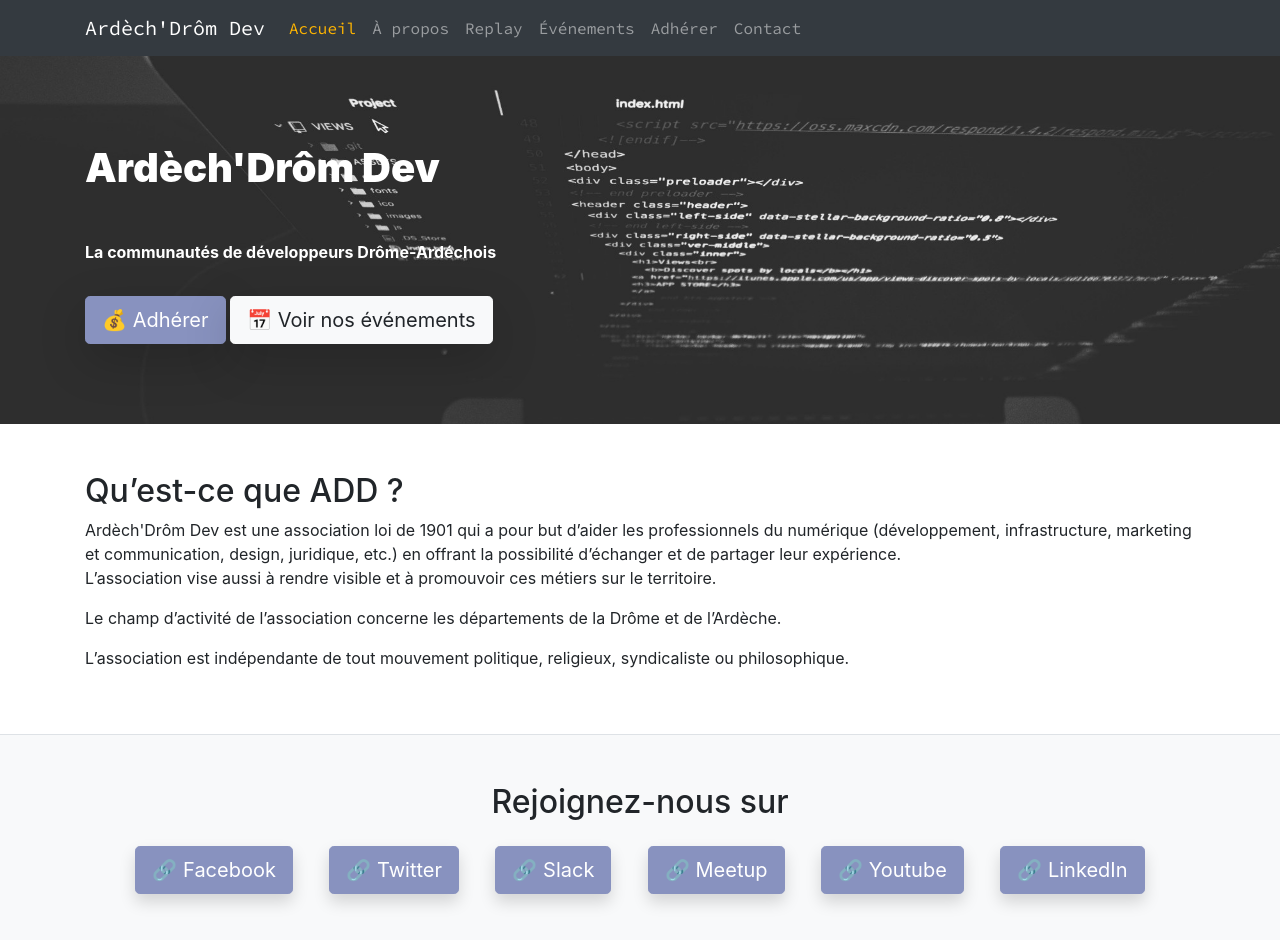
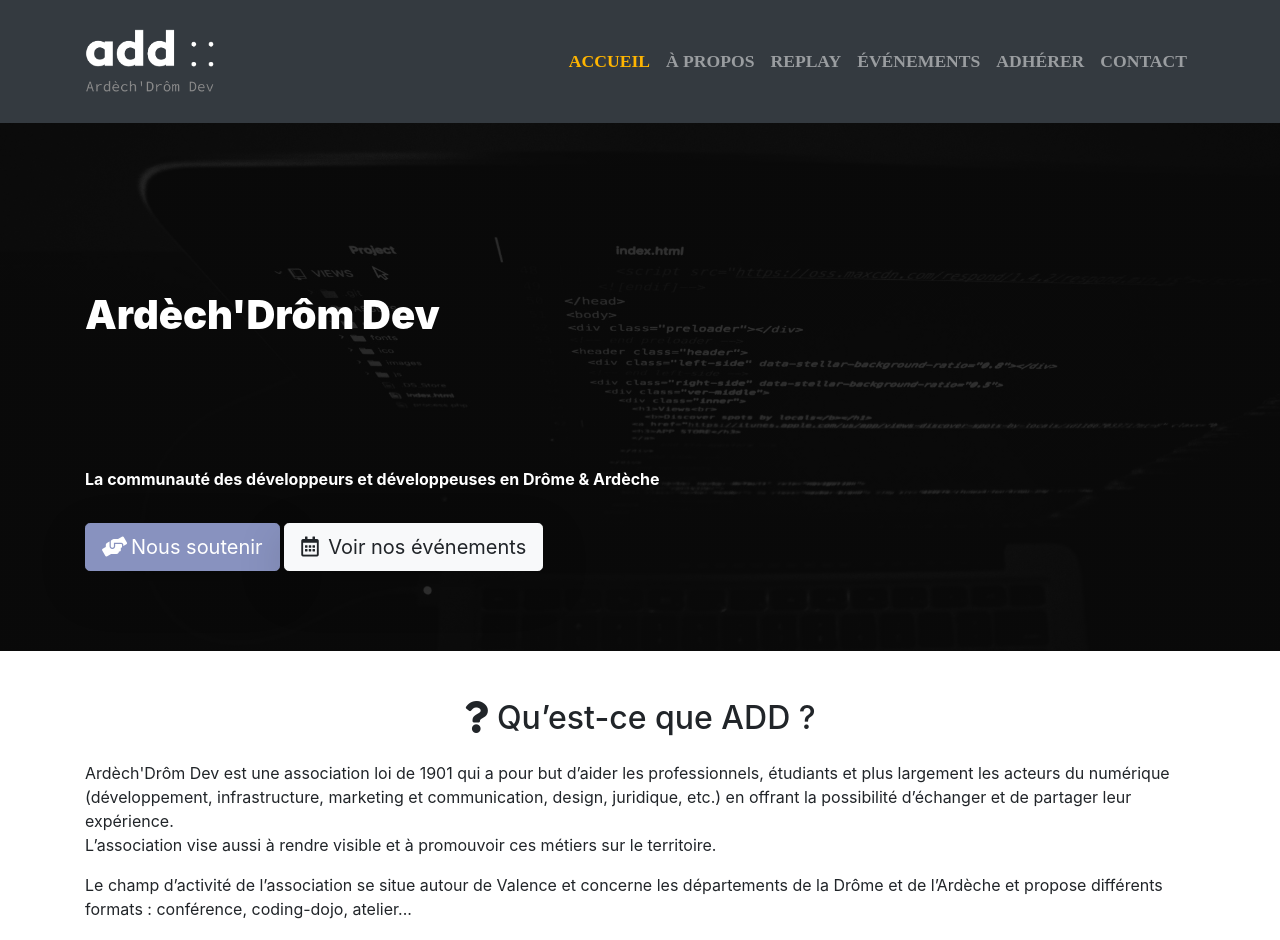
Before and after one commit to ArdechDromDev/website, a Jekyll site: the page built from index.html, in a window 1280 px wide. Shown: the top 940 px of the page. Built offline with Jekyll 4.4.1, drawn with Linux system fonts in a browser that asks for light colours; nearby versions of some CDN libraries; some web fonts are replaced; some of the changed text lies outside the part shown.

Commit message:
Ajout des icônes pour les réseaux sociaux dans les boutons et le footer. Refonte du menu avec ajout du logo en image et modification de la police Refonte de la home avec ajout de photos (via twitter)

```diff
--- a/_data/socials-networks.yml
+++ b/_data/socials-networks.yml
@@ -1,12 +1,18 @@
 - name: Facebook
+  icon: fab fa-facebook
   url: 'https://www.facebook.com/ardechdromdev/'
 - name: Twitter
+  icon: fab fa-twitter-square
   url: 'https://twitter.com/ArdechDromDev'
 - name: Slack
+  icon: fab fa-slack
   url: 'https://join.slack.com/t/ardech-drom-dev/shared_invite/enQtNDE5MzQ1NzEwODA3LTY1MDNkN2Y3MzA0ODAwMTg1MzhkOTcwOTY4YTRkMWUxMzI0NWMyOTU0ZmYwNjhiOTMwOGE0ZDYyNmVkNTJkZWE'
 - name: Meetup
+  icon: fab fa-meetup
   url: 'https://www.meetup.com/fr-FR/Ardech-Drom-Dev/'
 - name: Youtube
+  icon: fab fa-youtube
   url: 'https://www.youtube.com/channel/UCGeZ9KihmkrUc_Zq9EcDFUQ'
 - name: LinkedIn
+  icon: fab fa-linkedin
   url: 'https://www.linkedin.com/company/ardechdromdev/'
--- a/_includes/footer.html
+++ b/_includes/footer.html
@@ -8,7 +8,7 @@
                 <h2>Suivez-nous</h2>
                 <ul>
                     {% for link in site.data.socials-networks %}
-                    <li><a href="{{ link.url }}" target="_blank">{{ link.name }}</a></li>
+                    <li><i class="{{link.icon}} mr-1"></i> <a href="{{ link.url }}" target="_blank">{{ link.name }}</a></li>
                     {% endfor %}
                 </ul>
             </article>
--- a/_includes/navigation.html
+++ b/_includes/navigation.html
@@ -1,11 +1,11 @@
-<header class="navbar navbar-expand-lg navbar-dark bg-dark">
+<header class="navbar navbar-expand-lg navbar-dark bg-dark py-4">
     <div class="container">
-        <a class="navbar-brand" href="/">{{ site.title }}</a>
+        <a class="navbar-brand" href="/" title="{{ site.title }}"><img src="/assets/img/add-logo-transparent.png" width="130px"></a>
         <button class="navbar-toggler" type="button" data-toggle="collapse" data-target="#navbarNav" aria-controls="navbarNav" aria-expanded="false" aria-label="Toggle navigation">
             <span class="navbar-toggler-icon"></span>
         </button>
-        <nav class="collapse navbar-collapse" id="navbarNav">
-            <ul class="navbar-nav">
+        <nav class="collapse navbar-collapse w-100 " id="navbarNav">
+            <ul class="navbar-nav ml-auto">
                 {% for item in site.data.navigation %}
                 <li class="nav-item {% if page.url == item.link %}active{% endif %}">
                     <a href="{{ item.link }}" class="nav-link">{{ item.name }}</a>
--- a/_sass/_footer.scss
+++ b/_sass/_footer.scss
@@ -19,6 +19,11 @@
     font-weight: bold;
   }
 
+  ul {
+    padding:0;
+    list-style-type: none;
+  }
+
   li, p{
     font-size: 0.9em;
   }
--- a/_sass/main.scss
+++ b/_sass/main.scss
@@ -3,28 +3,38 @@
 @import "footer";
 @import url('https://fonts.googleapis.com/css?family=Source+Code+Pro:300,400,600');
 @import url('https://fonts.googleapis.com/css?family=Source+Sans+Pro:300,400,600,900');
+@import url('https://fonts.googleapis.com/css?family=Pragati+Narrow:400');
 
 // Spacial monospace
 
 header.navbar, .title p {
   @extend .text-monospace;
+
 }
 
 header.navbar {
-  .navbar-nav .active > .nav-link {
+   li {
+        font-family: Pragati Narrow;
+	font-size:1.1em;
+	text-transform: uppercase;
+	font-weight:bold;
+   }
+
+   .navbar-nav .active > .nav-link {
     color:$special-highlight;
+
   }
 }
 
 .home {
-    background: url(/assets/img/home-carousel.jpg) no-repeat center;
+    background:  linear-gradient(0deg, rgba(0, 0, 0, 0.8), rgba(0, 0, 0, 0.8)),url(/assets/img/home-carousel.jpg) no-repeat center;
     background-size:cover;
     color: white;
     padding: 3em 0;
 
     h1 {
         font-weight: 900;
-        padding: 1em 0;
+        padding: 3em 0;
         font-weight: 900;
     }
 }
@@ -68,3 +78,10 @@
     }
   }
 }
+
+.card-img-top-bbl {
+    padding-top:10px;
+    width: 100%;
+    height: 6vw;
+    object-fit: contain;
+}
--- a/index.html
+++ b/index.html
@@ -1,18 +1,18 @@
 ---
 layout: default
-title: Home
+title: Association de développeurs et développeuses en Drôme et Ardèche
 ---
 <section class="home">
     <div class="container">
         <h1>Ardèch'Drôm Dev</h1>
-        <p class="font-weight-bolder">La communautés de développeurs Drôme-Ardéchois</p>
+        <p class="font-weight-bolder">La communauté des développeurs et développeuses en Drôme & Ardèche</p>
         <p class="py-3">
             <a href="/subscription" class="btn btn-secondary btn-lg shadow-lg">
-                💰 Adhérer
+                <i class="fas fa-hands-helping mr-1"></i>Nous soutenir
             </a>
             <a href="https://www.meetup.com/fr-FR/Ardech-Drom-Dev/" targer="_blank"
-                class="btn btn-light btn-lg shadow-lg">
-                📅 Voir nos événements
+               class="btn btn-light btn-lg shadow-lg">
+                <i class="far fa-calendar-alt mr-1"></i> Voir nos événements
             </a>
         </p>
     </div>
@@ -20,27 +20,72 @@
 
 <section class="py-5 border-bottom">
     <div class="container">
-        <h2>Qu’est-ce que ADD ?</h2>
+        <h2 class="text-center mb-4"><i class="fas fa-question"></i> Qu’est-ce que ADD ?</h2>
         <p>
-            Ardèch'Drôm Dev est une association loi de 1901 qui a pour but d’aider les professionnels du
+            Ardèch'Drôm Dev est une association loi de 1901 qui a pour but d’aider les professionnels, étudiants et plus
+            largement les acteurs du
             numérique (développement, infrastructure, marketing et communication, design,
             juridique, etc.) en offrant la possibilité d’échanger et de partager leur expérience.<br>
             L’association vise aussi à rendre visible et à promouvoir ces métiers sur le territoire.
         </p>
         <p>
-            Le champ d’activité de l’association concerne les départements de la Drôme et de l’Ardèche.
+            Le champ d’activité de l’association se situe autour de Valence et concerne les départements
+            de la Drôme et de l’Ardèche et propose différents formats : conférence, coding-dojo, atelier...
+        </p>
+        <p>
+            ADD propose également des vidéos sur sa chaîne YouTube afin de revoir des événements précédents.
         </p>
         <p>
             L’association est indépendante de tout mouvement politique, religieux, syndicaliste ou philosophique.
         </p>
     </div>
 </section>
+<section class="py-5">
+    <h2 class="text-center mb-4"><i class="far fa-images"></i> Nos conférences en images</h2>
+    <div class="container card-columns">
+        <div class="card">
+            <img class="card-img" src="https://pbs.twimg.com/media/ERKV4q3XsAYl_Wj?format=jpg&name=large"
+                 alt="Card image cap">
+        </div>
+        <div class="card">
+            <img class="card-img" src="https://pbs.twimg.com/media/EG8AT84WsAE5mBl?format=jpg&name=large"
+                 alt="Card image cap">
+        </div>
+        <div class="card">
+            <img class="card-img" src="https://pbs.twimg.com/media/EAyDGo0W4AA-Hzq?format=jpg&name=large"
+                 alt="Card image cap">
+        </div>
+        <div class="card">
+            <img class="card-img" src="https://pbs.twimg.com/media/D_nffLNWkAU6VBc?format=jpg&name=large"
+                 alt="Card image cap">
+        </div>
+        <div class="card">
+            <img class="card-img" src="https://pbs.twimg.com/media/D6tIWWNWwAAhtR1?format=jpg&name=large"
+                 alt="Card image cap">
+        </div>
+        <div class="card">
+            <img class="card-img" src="https://pbs.twimg.com/media/D4S3m7VWwAEFgwb?format=jpg&name=large"
+                 alt="Card image cap">
+        </div>
+        <div class="card">
+            <img class="card-img" src="https://pbs.twimg.com/media/D06oy8XXgAMASGG?format=jpg&name=medium"
+                 alt="Card image cap">
+        </div>
+
+        <div class="card">
+            <img class="card-img" src="https://pbs.twimg.com/media/DzOarQ3WoAEuQLy?format=jpg&name=large"
+                 alt="Card image cap">
+        </div>
+
+    </div>
+</section>
 <section class="py-5 border-bottom bg-light">
     <div class="container text-center">
-        <h2>Rejoignez-nous sur</h5>
+        <h2><i class="fas fa-link"></i> Rejoignez-nous sur</h5>
             <p>
                 {% for link in site.data.socials-networks %}
-                <a href="{{ link.url }}" target="_blank" class="btn btn-secondary btn-lg shadow m-3">🔗
+                <a href="{{ link.url }}" target="_blank" class="btn btn-secondary btn-lg shadow m-3"><i
+                    class="{{link.icon}} mr-1"></i>
                     {{ link.name }}</a>
                 {% endfor %}
             </p>
@@ -49,21 +94,41 @@
 </section>
 <section class="py-5">
     <div class="container">
-        <h2>📺 Replay</h2>
+        <h2 class="mb-4"><i class="fab fa-youtube"></i> Revoir une conférence</h2>
         <div class="row" id="videos"></div>
-        <p class="text-right">
-            <a href="/replay.html" class="btn btn-secondary">📹 Toutes nos vidéos</a>
+        <p class="text-right mt-4">
+            <a href="/replay.html" class="btn btn-secondary"><i class="fas fa-video"></i> Toutes nos vidéos</a>
         </p>
     </div>
 </section>
 
+<section>
+    <div class="container">
+        <h2 class="mb-4"><i class="far fa-thumbs-up"></i> Ils nous soutiennent</h2>
+        <div class="row">
+            <div class="col">
+                <img src="https://www.iut-valence.fr/uas/iut-valence/LOGO/Logo_IUTValence_2020_RVB.png"
+                     class="img-fluid" alt="Responsive image">
+            </div>
+            <div class="col">
+                <img src="/assets/img/logo-campus.png" class="img-fluid" alt="Responsive image">
+            </div>
+        </div>
+    </div>
+
+
+</section>
+
 <script type="text/html" id="card-template">
     <div class="col-md-4 col-sm-6 mb-3">
-        <div class="card">
+        <div class="card h-100">
             <img width="100%" class="card-img-top" src="{image}" alt="Card image cap">
             <div class="card-body">
                 <h5 class="card-title">{title}</h5>
                 <p class="card-text">{description}</p>
+
+            </div>
+            <div class="card-footer text-center">
                 <a href="{link}" target="_blank" class="btn btn-primary">Voir la video</a>
             </div>
         </div>
```
Also changed, not shown: assets/img/add-logo-transparent.png (added), assets/img/logo-campus.png (added).
